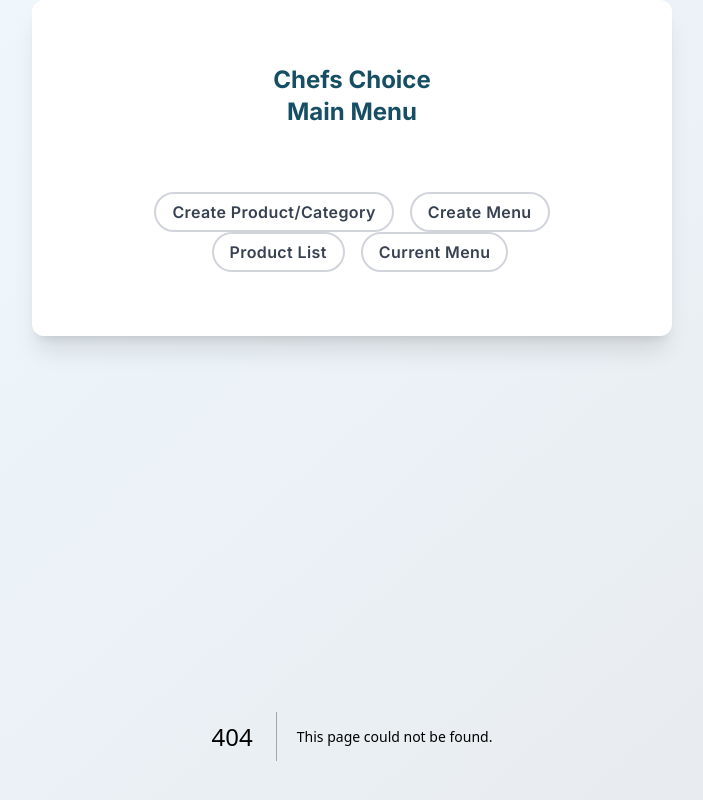
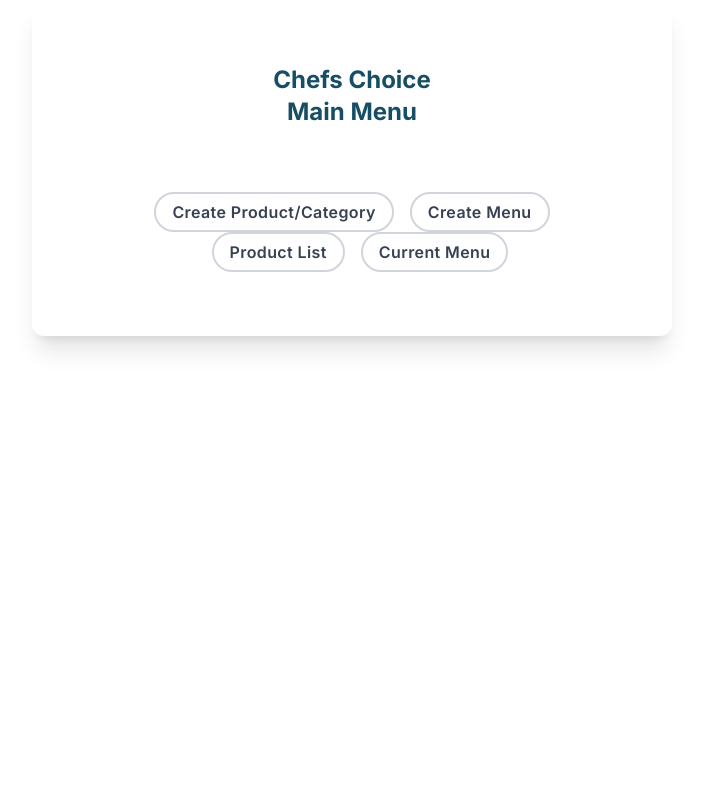
Before and after one commit to C-Macargo/chefs_choice_front_end, a Next.js app: page / in a window 1280 px wide. Before the commit this address had no page. Shown: the top 800 px of the page, without its empty margins (288-991 px from the left). Built offline with nearby package versions, Linux system fonts and the light colour scheme.

Commit message:
feat: home page

```diff
--- a/src/app/layout.tsx
+++ b/src/app/layout.tsx
@@ -10,7 +10,7 @@ const inter = Inter({ subsets: ["latin"] });
 export default function RootLayout({ children }: { children: React.ReactNode }) {
   return (
     <html lang="en">
-      <body className={`${inter.className} items-center min-h-screen bg-gradient-to-br from-sky-50 to-gray-200`}>
+      <body className={`${inter.className} items-center min-h-screen  bg-white dark:bg-gray-800 `}>
       <ToastContainer />
         <NavMenu />
         <main className="container mx-auto">
--- /dev/null
+++ b/src/app/page.tsx
@@ -0,0 +1,12 @@
+import React from 'react';
+
+const Welcome: React.FC = () => {
+    return (
+        <div className="flex flex-col items-center justify-center  pt-24 bg-transparent">
+            <h1 className="text-4xl font-bold text-white ">Welcome to Chefs Choice!</h1>
+            <p className="mt-4 text-lg text-white">Explore our delicious foods and find your next favorite dish.</p>
+        </div>
+    );
+};
+
+export default Welcome;
```
